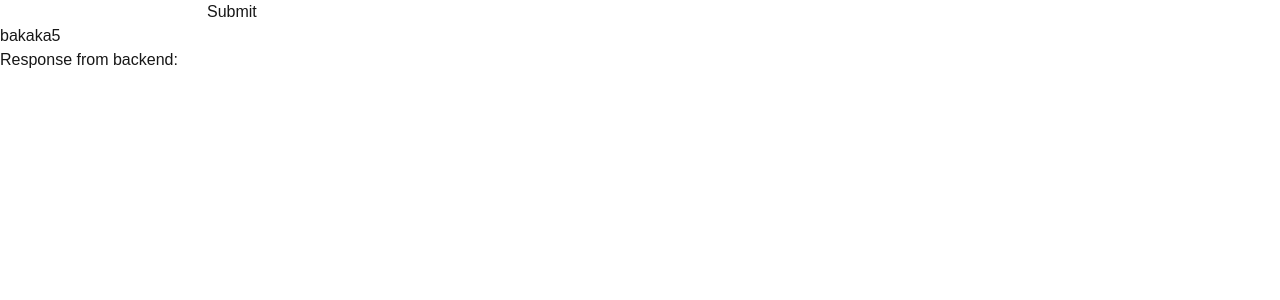
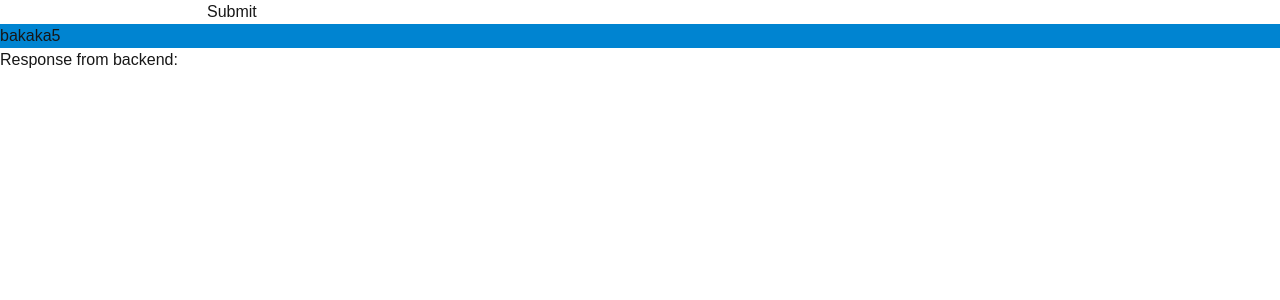
Before and after one commit to TaDavid7/webcrawler, a Next.js app in the folder next-frontend/: page /hello in a window 1280 px wide. Shown: the top 300 px of the page. Built offline with nearby package versions, Linux system fonts and the light colour scheme; no server answers.

Commit message:
Initial Commit: From SkibidiMaster24

```diff
--- a/next-frontend/src/app/hello/page.tsx
+++ b/next-frontend/src/app/hello/page.tsx
@@ -34,12 +34,14 @@ export default function Hello(){
                     required
                 >
                 </input>
-                <input type = "submit" value = "Submit"></input>
-
+                <input type = "submit" value = "Submit" ></input>
+                <p className = "bg-sky-600"></p>
+                <div className = "bg-sky-600">
                 <Danny
                     name = "bakaka"
                     age = "5"
                 />
+                </div>
             </form>
 
             <p>Response from backend:</p>
```
